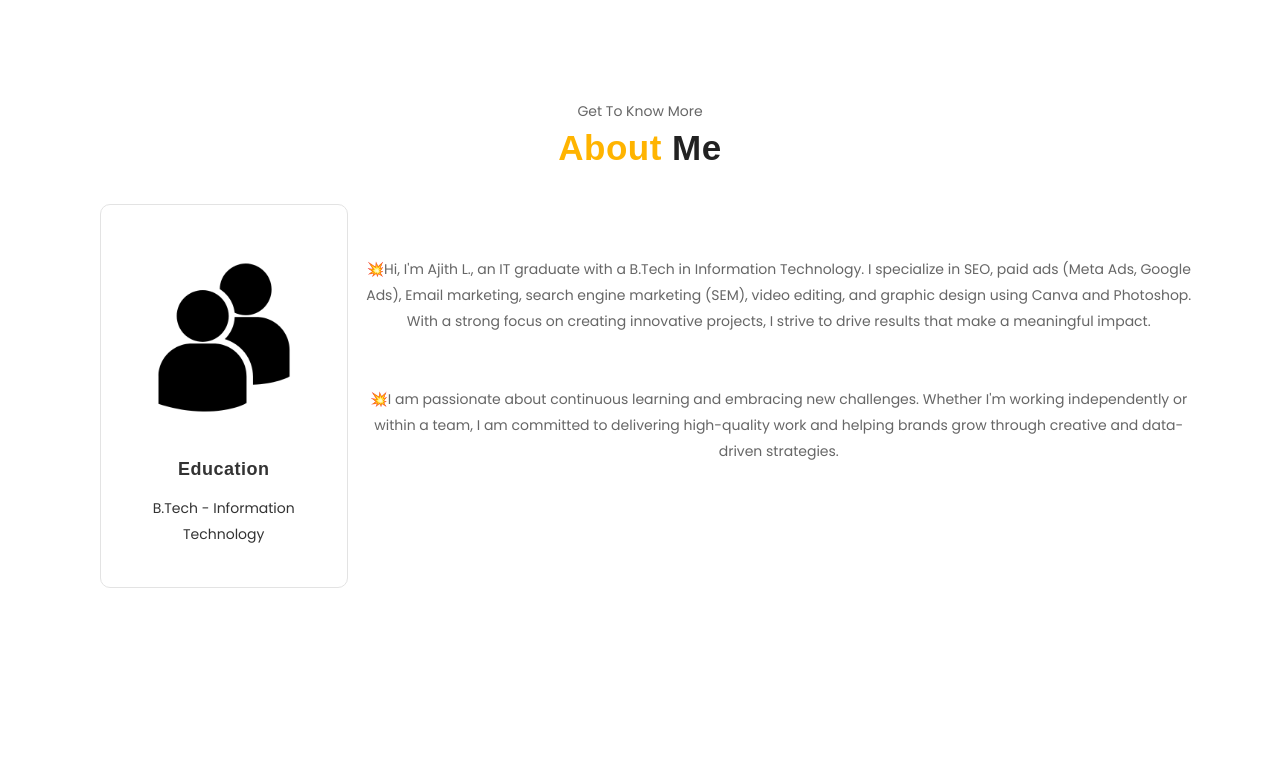
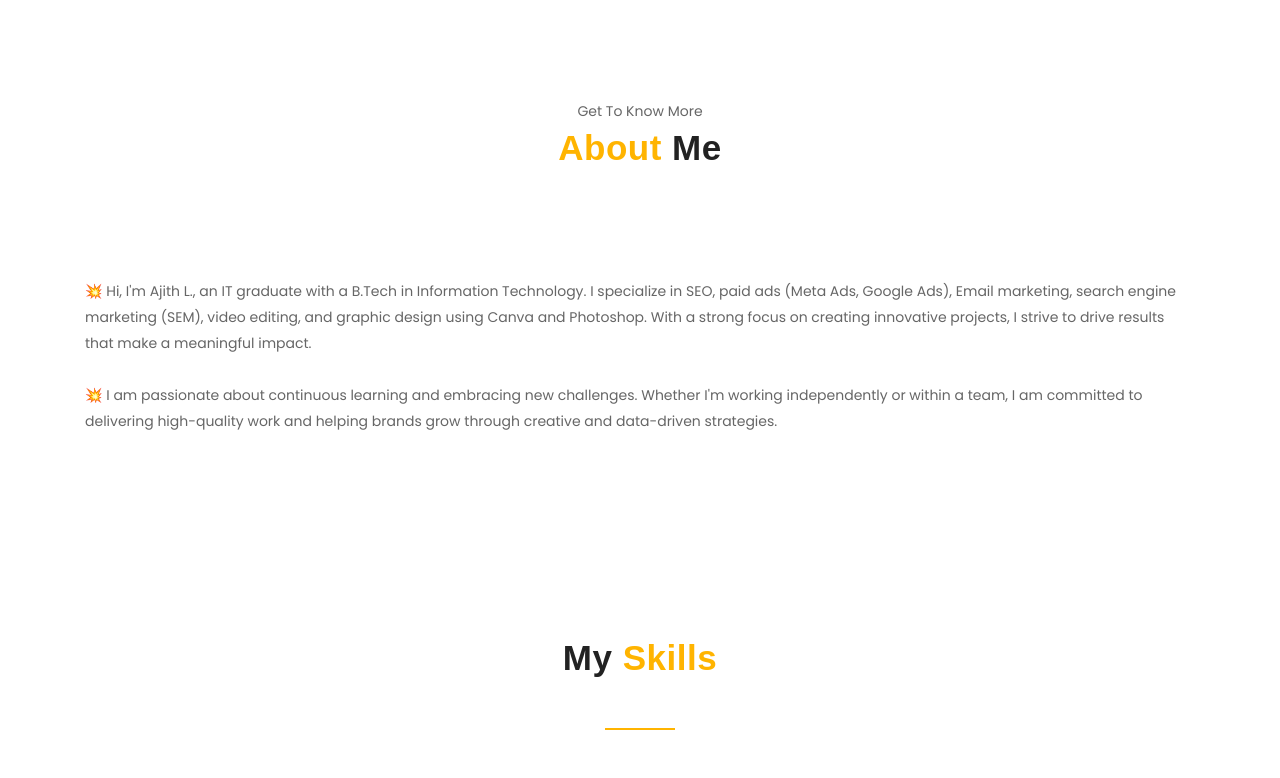
Before and after one commit to AjithLakshmanan28/Portfolio, a plain HTML site: page index.html in a window 1280 px wide. Shown: the part 702-1480 px from the top of the page. Drawn offline with Linux system fonts and the light colour scheme.

Commit message:
Update index.html

```diff
--- a/index.html
+++ b/index.html
@@ -108,33 +108,26 @@
 		 		<!-- START ABOUT -->
 
 
+
+
 <section id="about" class="gray_bg section_padding">
 							<div class="container">
-				<div class="col-md-12 col-sm-12-col-xs-12">
+								<div class="col-md-12 col-sm-12 col-xs-12">
 									<div class="section_heading text-center">
-						<p>Get To Know More </p>
-						<h2> <span>About</span> Me</h2><br>
-
-
+										<p>Get To Know More</p>
+										<h2><span>About</span> Me</h2>
+									</div>
 									<div class="section-cont">
-
-							<div class="col-xs-6 col-sm-3">
-								<div class="single-service">
-				                <img src="./assets/education.png" alt="Education icon" class="icon" />
-								  <h3>Education</h3>
-								  <p>B.Tech - Information Technology</p>
-								</div>
-							  </div>
-							  <br>
-							  <br>
-							 <p>💥Hi, I'm Ajith L., an IT graduate with a B.Tech in Information Technology.
+										<p>
+											💥 Hi, I'm Ajith L., an IT graduate with a B.Tech in Information Technology.
 											I specialize in SEO, paid ads (Meta Ads, Google Ads), Email marketing,
 											search engine marketing (SEM), video editing, and graphic design using Canva and Photoshop.
 											With a strong focus on creating innovative projects, I strive to drive results that make a
-									meaningful impact.</p>
+											meaningful impact.
+										</p>
 										<br>
-								  <br><p>
-								  💥I am passionate about continuous learning and embracing new challenges.
+										<p>
+											💥 I am passionate about continuous learning and embracing new challenges.
 											Whether I'm working independently or within a team, I am committed to
 											delivering high-quality work and helping brands grow through creative
 											and data-driven strategies.
@@ -142,8 +135,9 @@
 									</div>
 								</div>
 							</div>
+						</section>
 
-						</section>
+
 	<!-- END ABOUT -->
 
 
```
Lines whose indentation alone changed are shown as unchanged.
